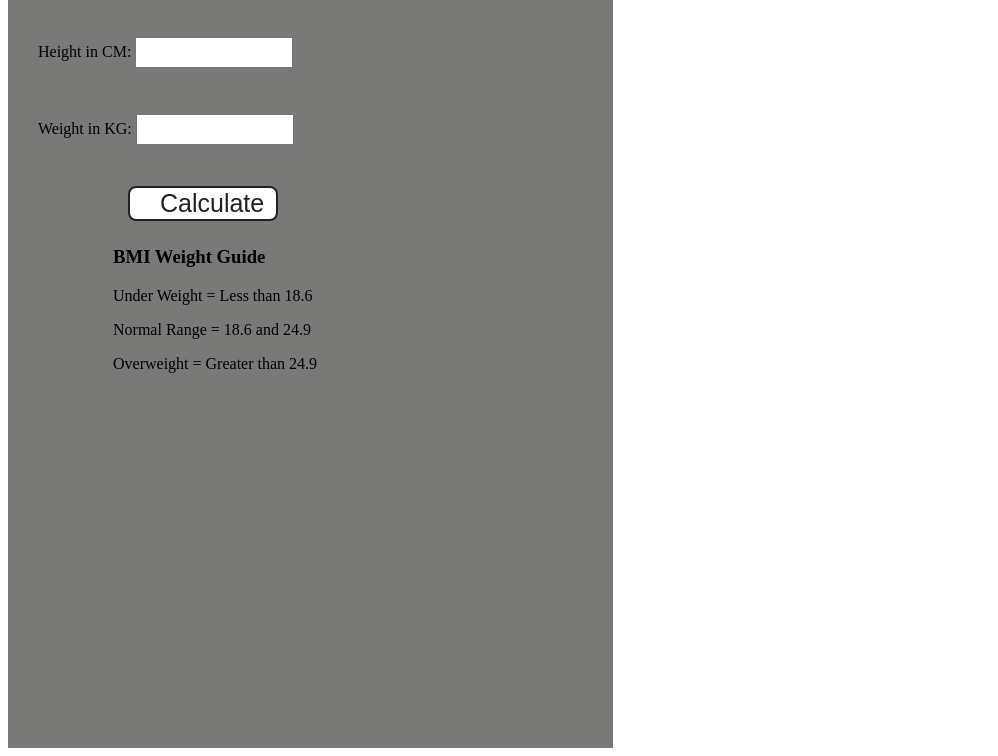
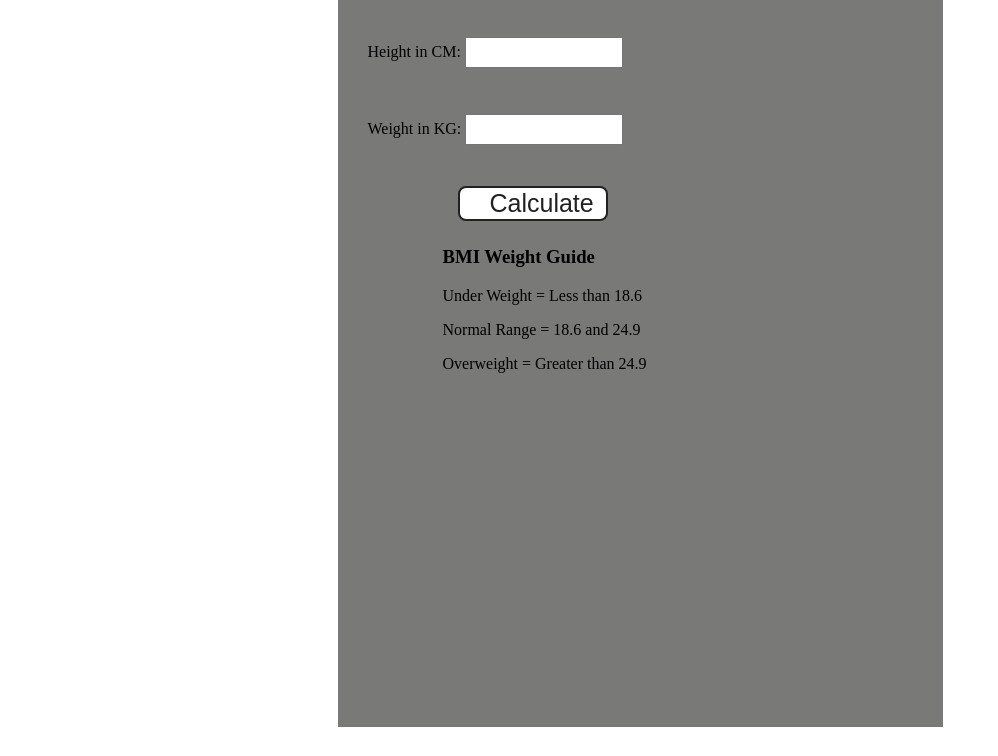
Before and after one commit to subratamondal1029/Project_host, a plain HTML site: page BMI_calculator/index.html in a window 1280 px wide. Shown: the part 98-854 px from the top of the page, without its empty margins (0-998 px from the left). After the commit the page ends 825 px from the top, so only its background shows below. Drawn offline with Linux system fonts and the light colour scheme.

Commit message:
solving styling error

```diff
--- a/BMI_calculator/style.css
+++ b/BMI_calculator/style.css
@@ -1,3 +1,10 @@
+body{
+  margin: 0;
+  padding: 0;
+display: flex;
+justify-content: center;
+}
+
 .container {
   width: 575px;
   height: 825px;
```
